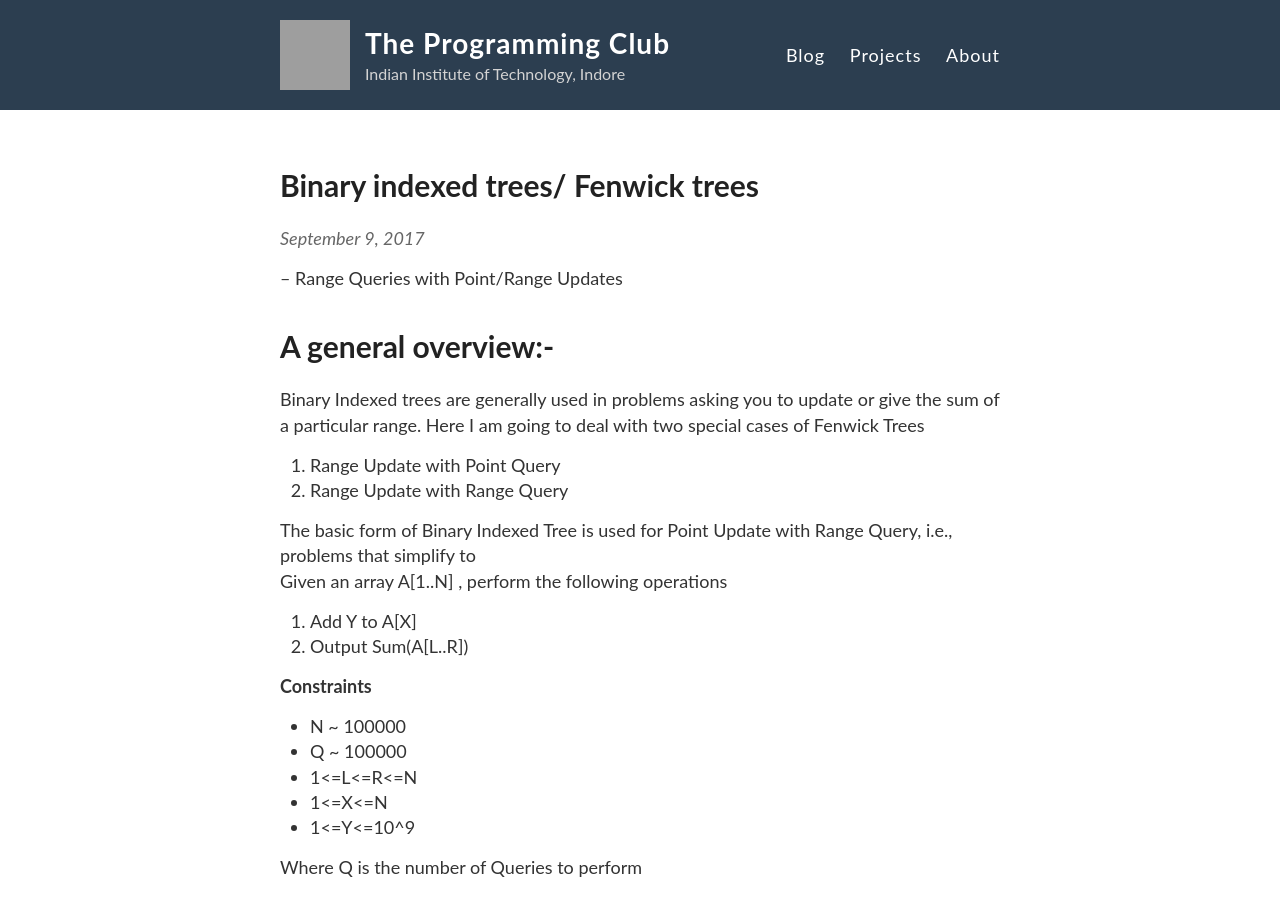
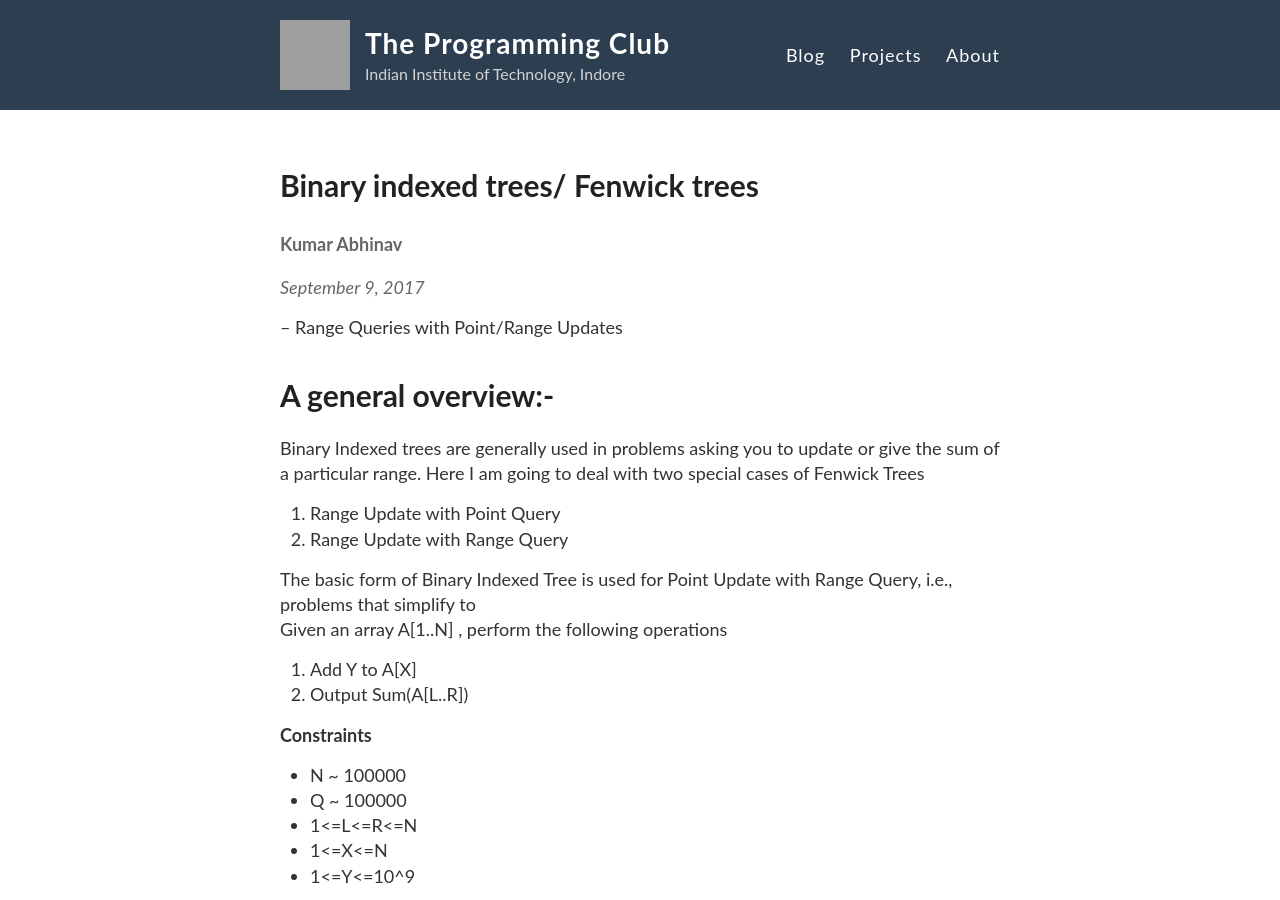
Before and after one commit to PClubIITI/blog, a Jekyll site: the page built from _posts/2017-09-09-fenwick-trees.md, in a window 1280 px wide and 900 px high. Built offline with Jekyll 4.4.1, drawn with Linux system fonts in a browser that asks for light colours; grey boxes are pictures that could not be loaded.

Commit message:
added author display

```diff
--- a/_layouts/page.html
+++ b/_layouts/page.html
@@ -3,7 +3,6 @@ layout: default
 ---
 
 <article class="page">
-
   <h1>{{ page.title }}</h1>
 
   <div class="entry">
--- a/_layouts/post.html
+++ b/_layouts/post.html
@@ -4,7 +4,7 @@ layout: default
 
 <article class="post">
   <h1>{{ page.title }}</h1>
-
+  <h4>{{ page.author }}</h4>
   <div class="date">
     {{ page.date | date: "%B %e, %Y" }}
   </div>
--- a/_posts/2017-09-09-fenwick-trees.md
+++ b/_posts/2017-09-09-fenwick-trees.md
@@ -1,6 +1,7 @@
 ---
 layout: post
 title: Binary indexed trees/ Fenwick trees
+author: "Kumar Abhinav"
 ---
 
 – Range Queries with Point/Range Updates
--- a/index.html
+++ b/index.html
@@ -7,7 +7,7 @@ layout: default
     <article class="post">
 
       <h1><a href="{{ site.baseurl }}{{ post.url }}">{{ post.title }}</a></h1>
-
+      <h4>{{ post.author }}</h4>
     <div class="date">
      {{ post.date | date: "%B %e, %Y" }}
     </div>
```
Also changed, not shown: other parts of _posts/2017-09-09-fenwick-trees.md (+0 -1 lines), 6 other files.
